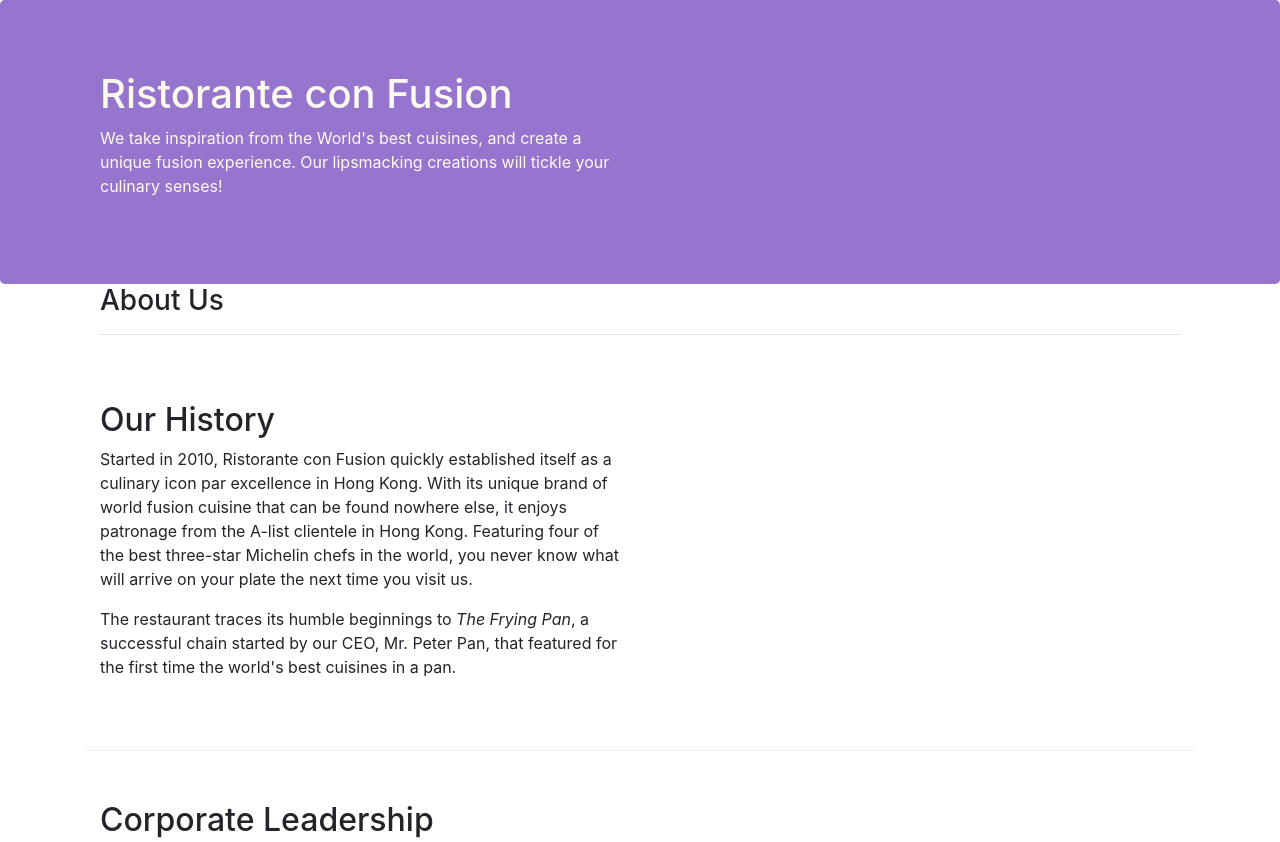
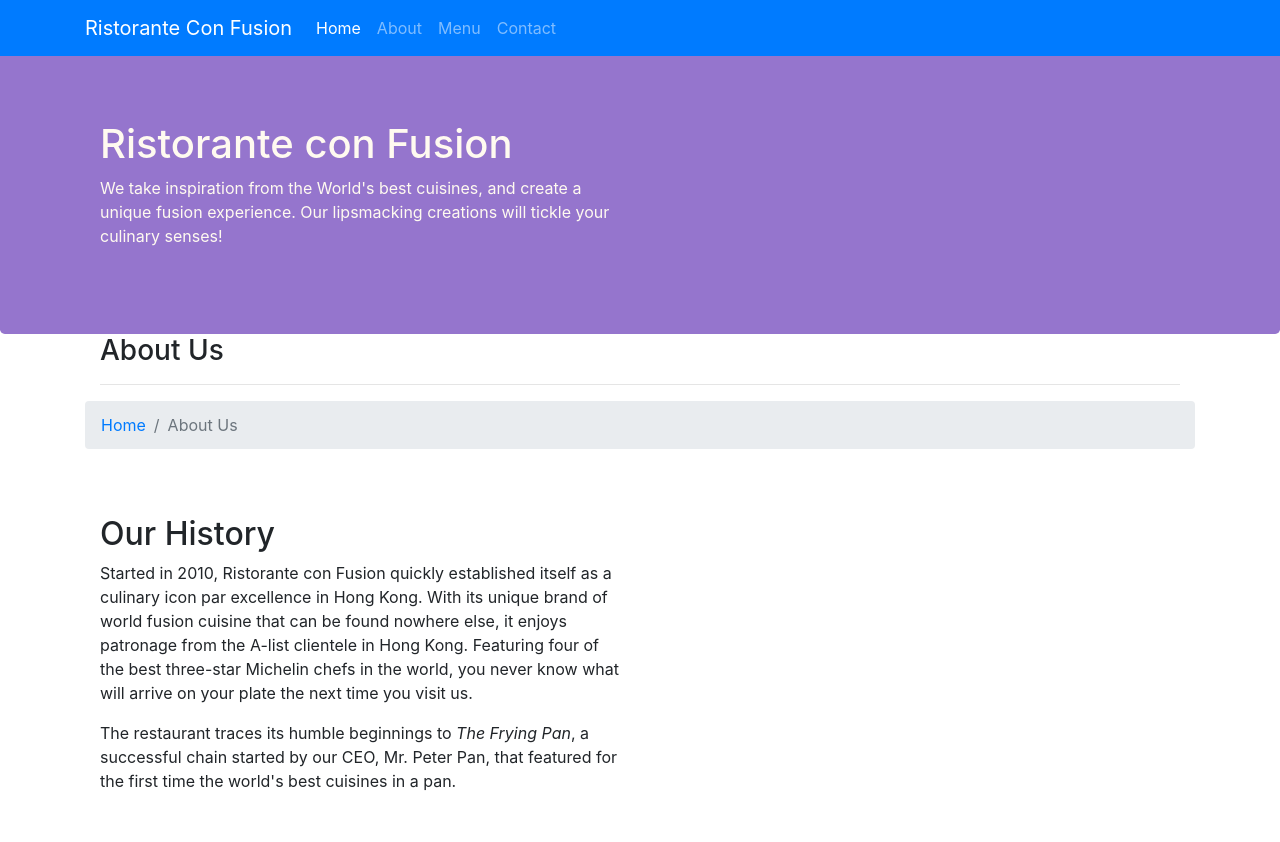
Before and after one commit to Nivedha123/conFusion, a website: page aboutus.html in a window 1280 px wide. Shown: the top 842 px of the page. Drawn offline with nearby package versions, Linux system fonts and the light colour scheme.

Commit message:
nav and breadcrumb

```diff
--- a/aboutus.html
+++ b/aboutus.html
@@ -10,7 +10,22 @@
 </head>
 
 <body>
-
+    <nav class="navbar navbar-dark navbar-expand-sm bg-primary fixed-top">
+        <div class="container">
+            <button class="navbar-toggler" type="button" data-toggle="collapse" data-target="#Navbar">
+                <span class="navbar-toggler-icon"></span>
+            </button>
+            <a class="navbar-brand" href="./index.html">Ristorante Con Fusion</a>
+            <div class="collapse navbar-collapse" id="Navbar">
+                <ul class="navbar-nav mr-auto">
+                    <li class="nav-item active"><a class="nav-link" href="./index.html">Home</a></li>
+                    <li class="nav-item"><a class="nav-link" href="#">About</a></li>
+                    <li class="nav-item"><a class="nav-link" href="#">Menu</a></li>
+                    <li class="nav-item"><a class="nav-link" href="#">Contact</a></li>
+                </ul>
+            </div>
+        </div>
+    </nav>
     <header class="jumbotron">
         <div class="container">
             <div class="row row-header">
@@ -31,7 +46,10 @@
                <hr>
             </div>
         </div>
-
+        <ol class="col-12 breadcrumb">
+            <li class="breadcrumb-item"><a href="./index.html">Home</a></li>
+            <li class="breadcrumb-item active">About Us</li>
+        </ol>
         <div class="row row-content">
             <div class="col-12 col-sm-6">
                 <h2>Our History</h2>
@@ -70,7 +88,7 @@
                 <div class="col-4 offset-1 col-sm-2">
                     <h5>Links</h5>
                     <ul class="list-unstyled">
-                        <li><a href="#">Home</a></li>
+                        <li><a href="./index.html">Home</a></li>
                         <li><a href="#">About</a></li>
                         <li><a href="#">Menu</a></li>
                         <li><a href="#">Contact</a></li>
--- a/css/style.css
+++ b/css/style.css
@@ -27,3 +27,11 @@ address{
     margin:0px;
     color:#0f0f0f;
 }
+body{
+    padding:50px 0px 0px 0px;
+    z-index:0;
+}
+
+.navbar-dark {
+     background-color: #512DA8;
+}
```
Also changed, not shown: index.html (+16 -1 lines).
